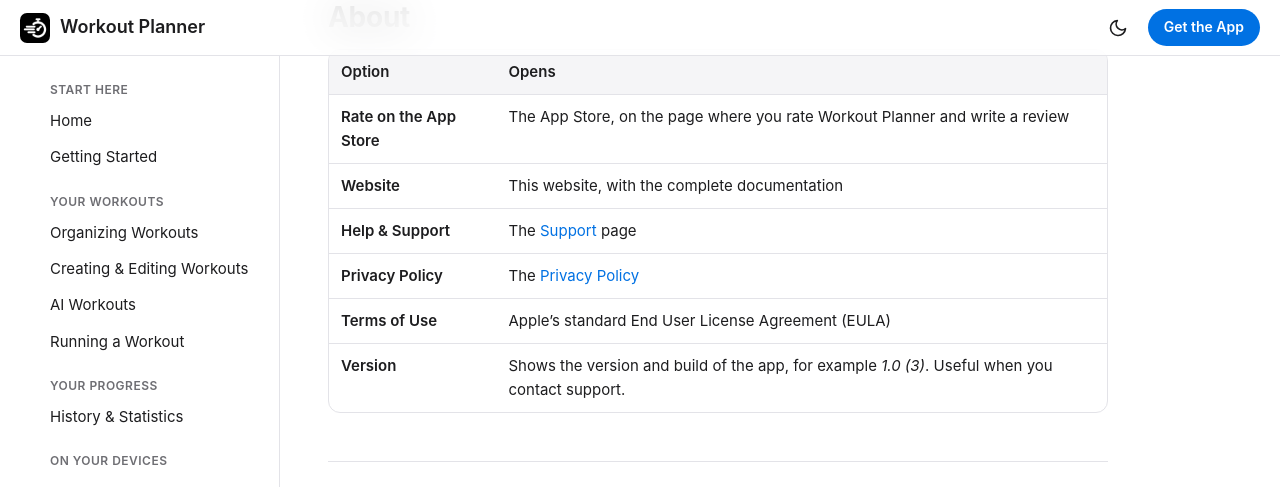
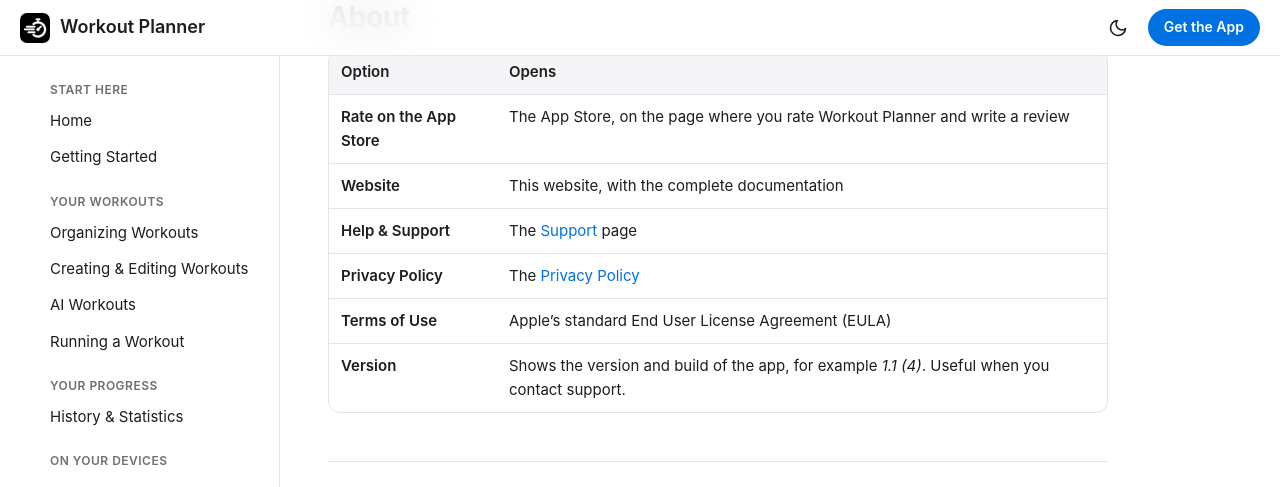
Before and after one commit to User1223-lgtm/workout-planner, a Jekyll site: the page built from settings.md, in a window 1280 px wide and 900 px high, scrolled down 3550 px. Shown: the top 487 px of the window. Built offline with Jekyll 4.4.1, drawn with Linux system fonts in a browser that asks for light colours.

Commit message:
Version 1.1 (4) dans l'exemple

```diff
--- a/settings.md
+++ b/settings.md
@@ -84,7 +84,7 @@ See [History & Statistics](history-and-statistics.html#delete-your-history).
 | **Help & Support** | The [Support](support.html) page |
 | **Privacy Policy** | The [Privacy Policy](privacy.html) |
 | **Terms of Use** | Apple's standard End User License Agreement (EULA) |
-| **Version** | Shows the version and build of the app, for example *1.0 (3)*. Useful when you contact support. |
+| **Version** | Shows the version and build of the app, for example *1.1 (4)*. Useful when you contact support. |
 
 ## Where the settings are stored
 
```
